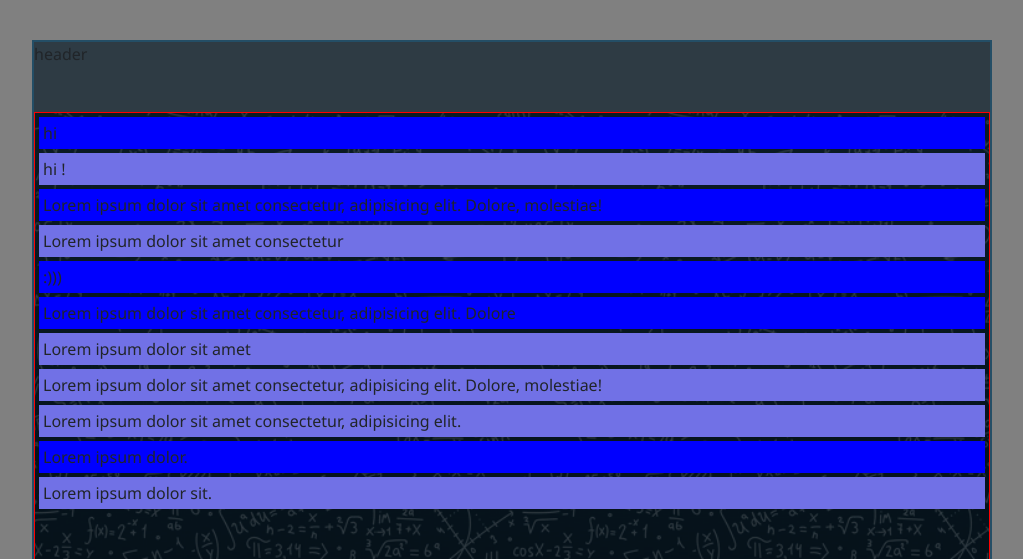
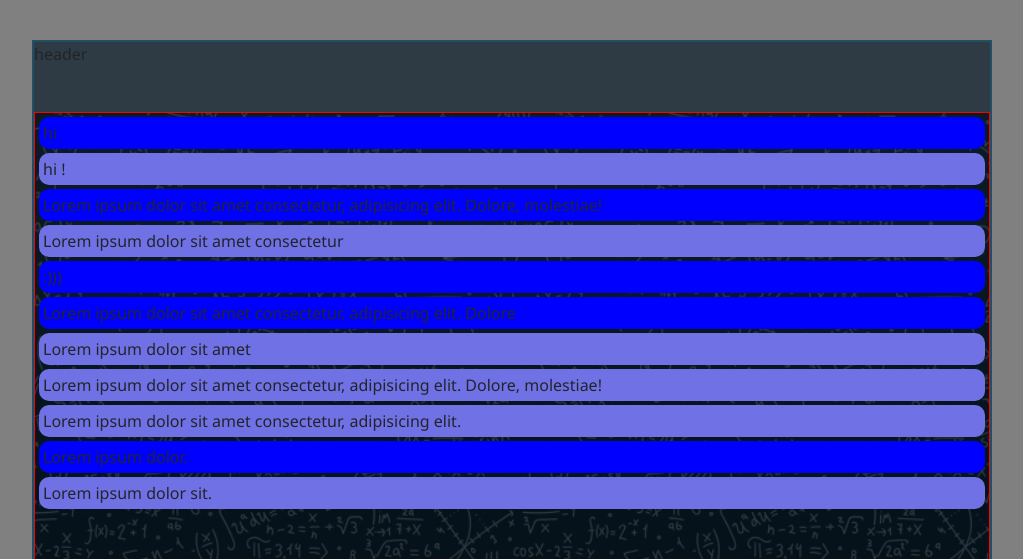
Before and after one commit to mansourehmah/telegram-chat-page, a React (Create React App) app: page / in a window 1280 px wide. Shown: the top 559 px of the page, without its empty margins (128-1151 px from the left). Built offline with nearby package versions, Linux system fonts and the light colour scheme.

Commit message:
edit name

```diff
--- a/src/assets/style/master.scss
+++ b/src/assets/style/master.scss
@@ -20,9 +20,13 @@
             background-color: #2e3b44;
             cursor: pointer;
         }
-        .massageWrapper {
+        .messageWrapper {
             height: 100%;
             border: 1px solid red;
+            .msg {
+                min-height: 32px;
+                border-radius: 10px;
+            }
             .msg-me {
                 background-color: blue;
             }
@@ -30,7 +34,7 @@
                 background-color: rgb(113, 113, 230);
             }
         }
-        .inputMassage {
+        .inputMessage {
             background-color: wheat;
             min-height: 40px;
         }
--- a/src/components/ChatPage.jsx
+++ b/src/components/ChatPage.jsx
@@ -1,14 +1,14 @@
 import Header from "./Header";
-import InputMassage from "./InputMassage";
-import MassageWrapper from "./MassageWrapper";
+import InputMessage from "./InputMessage";
+import MessageWrapper from "./MessageWrapper";
 
 function chatPage() {
 
     return (
         <div className="chatPage col-9 p-0 d-flex justify-content-center flex-column">
             <Header />
-            <MassageWrapper />
-            <InputMassage />
+            <MessageWrapper />
+            <InputMessage />
         </div>
     );
 }
--- a/src/components/InputMassage.jsx
+++ b/src/components/InputMessage.jsx
@@ -1,17 +1,17 @@
 import { useEffect, useRef, useState } from 'react';
 import { useDispatch } from 'react-redux'
-import { addMasaage } from '../redux/chatPage/actions'
+import { addMessage} from '../redux/chatPage/actions'
 
-function InputMassage() {
+function InputMessage() {
     const dispatch = useDispatch()
 
-    const [newMasaage, setNewMasaage] = useState(null)
+    const [newMessage, setNewMessage] = useState(null)
 
     const inputRef = useRef()
     const buttonRef = useRef()
 
-    const setMassage = () => {
-        setNewMasaage(inputRef.current.value)
+    const setMessage = () => {
+        setNewMessage(inputRef.current.value)
         if (inputRef.current.value.length > 0) {
             buttonRef.current.disabled = false
         }
@@ -20,9 +20,9 @@ function InputMassage() {
         }
     }
 
-    const sendMasaage = () => {
+    const sendMessage = () => {
         setTimeout(() => {
-            dispatch(addMasaage(newMasaage))
+            dispatch(addMessage(newMessage))
         }, 2000)
         inputRef.current.value = null
         buttonRef.current.disabled = true
@@ -32,11 +32,11 @@ function InputMassage() {
     }, [])
 
     return (
-        <div className="inputMassage">
-            <input type="text" ref={inputRef} onChange={() => { setMassage() }} />
-            <button onClick={() => { sendMasaage() }} ref={buttonRef}>click</button>
+        <div className="inputMessage">
+            <input type="text" ref={inputRef} onChange={() => { setMessage() }} />
+            <button onClick={() => { sendMessage() }} ref={buttonRef}>click</button>
         </div>
     );
 }
 
-export default InputMassage;
+export default InputMessage;
--- a/src/components/MassageWrapper.jsx
+++ /dev/null
@@ -1,22 +0,0 @@
-import { useSelector } from 'react-redux'
-import Massage from './Massage';
-
-function MassageWrapper() {
-    const masaage = useSelector(state => state.chatPage.data)
-
-    return (
-        <div className="massageWrapper">
-            <div className="massageBox">
-                {masaage.map((masaage) => {
-                    return (
-                        <div key={masaage.id}>
-                            <Massage msg={masaage.msg} user={masaage.user} />
-                        </div>
-                    )
-                })}
-            </div>
-        </div>
-    );
-}
-
-export default MassageWrapper;
--- a/src/components/Massage.jsx
+++ b/src/components/Message.jsx
@@ -1,4 +1,4 @@
-function Massage(props) {
+function Message(props) {
     return (
         <div className={props.user === 'me' ? 'msg msg-me p-1 m-1' : 'msg msg-user p-1 m-1'} >
             {props.msg}
@@ -6,4 +6,4 @@ function Massage(props) {
     );
 }
 
-export default Massage;
+export default Message;
--- /dev/null
+++ b/src/components/MessageWrapper.jsx
@@ -0,0 +1,22 @@
+import { useSelector } from 'react-redux'
+import Message from './Message';
+
+function MessageWrapper() {
+    const message = useSelector(state => state.chatPage.data)
+
+    return (
+        <div className="messageWrapper">
+            <div className="messageBox">
+                {message.map((message) => {
+                    return (
+                        <div key={message.id}>
+                            <Message msg={message.msg} user={message.user} />
+                        </div>
+                    )
+                })}
+            </div>
+        </div>
+    );
+}
+
+export default MessageWrapper;
--- a/src/redux/chatPage/actions.js
+++ b/src/redux/chatPage/actions.js
@@ -1,4 +1,4 @@
-import { PROFILE_DETAILS, ADD_MASSAGE } from './types'
+import { PROFILE_DETAILS, ADD_MESSAGE } from './types'
 
 export const profileDetails = (open) => {
     return {
@@ -6,9 +6,9 @@ export const profileDetails = (open) => {
         open
     }
 }
-export const addMasaage = (newMsg) => {
+export const addMessage = (newMsg) => {
     return {
-        type: ADD_MASSAGE,
+        type: ADD_MESSAGE,
         newMsg
     }
 }
--- a/src/redux/chatPage/reducer.js
+++ b/src/redux/chatPage/reducer.js
@@ -1,4 +1,4 @@
-import { PROFILE_DETAILS, ADD_MASSAGE } from './types'
+import { PROFILE_DETAILS, ADD_MESSAGE } from './types'
 
 const initialState = {
     data: [
@@ -70,16 +70,16 @@ const chatPageReducer = (state = initialState, action) => {
                 open: !state.open
             }
         }
-        case ADD_MASSAGE: {
+        case ADD_MESSAGE: {
 
-            const newMasaage = {
+            const newMessage = {
                 id: state.data.length + 1,
                 user: 'me',
                 msg: action.newMsg
             }
             return {
                 ...state,
-                data: [...state.data, newMasaage]
+                data: [...state.data, newMessage]
             }
         }
         default: return state
--- a/src/redux/chatPage/types.js
+++ b/src/redux/chatPage/types.js
@@ -1,2 +1,2 @@
 export const PROFILE_DETAILS = 'PROFILE_DETAILS'
-export const ADD_MASSAGE = 'ADD_MASSAGE'
+export const ADD_MESSAGE = 'ADD_MESSAGE'
```
